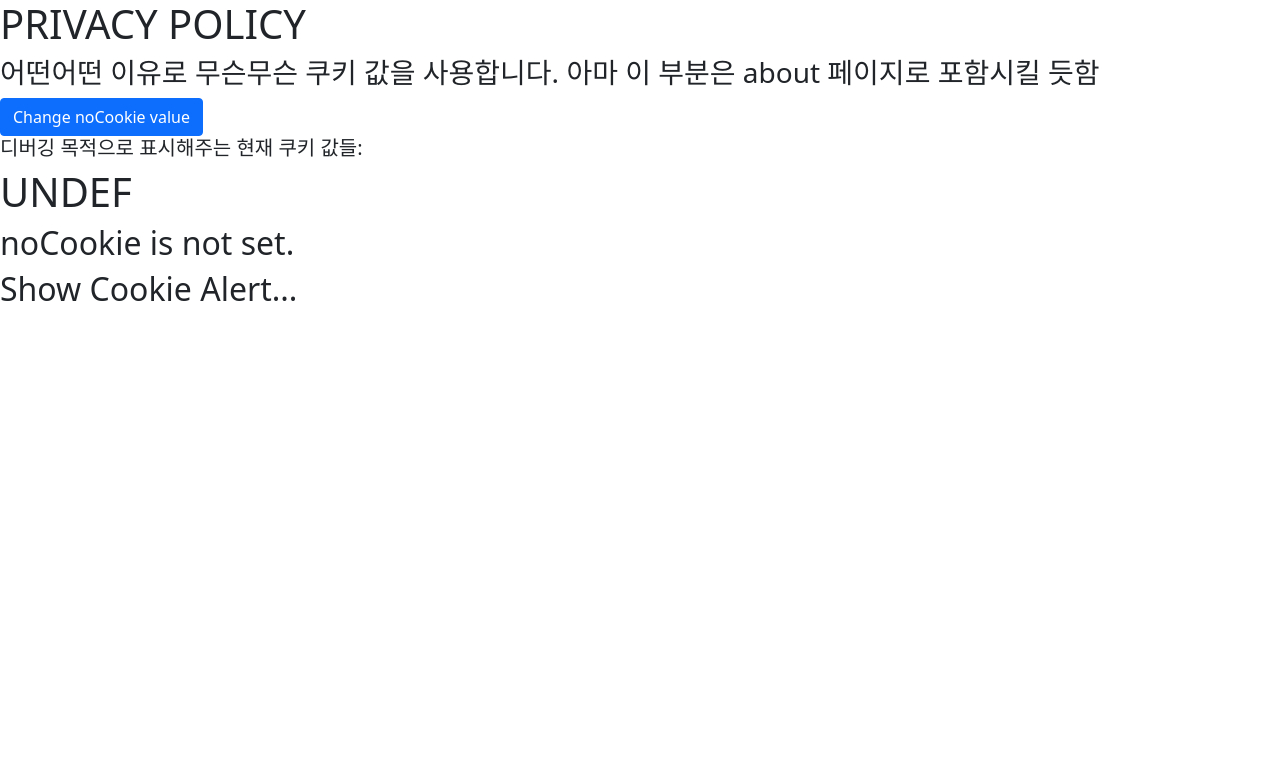
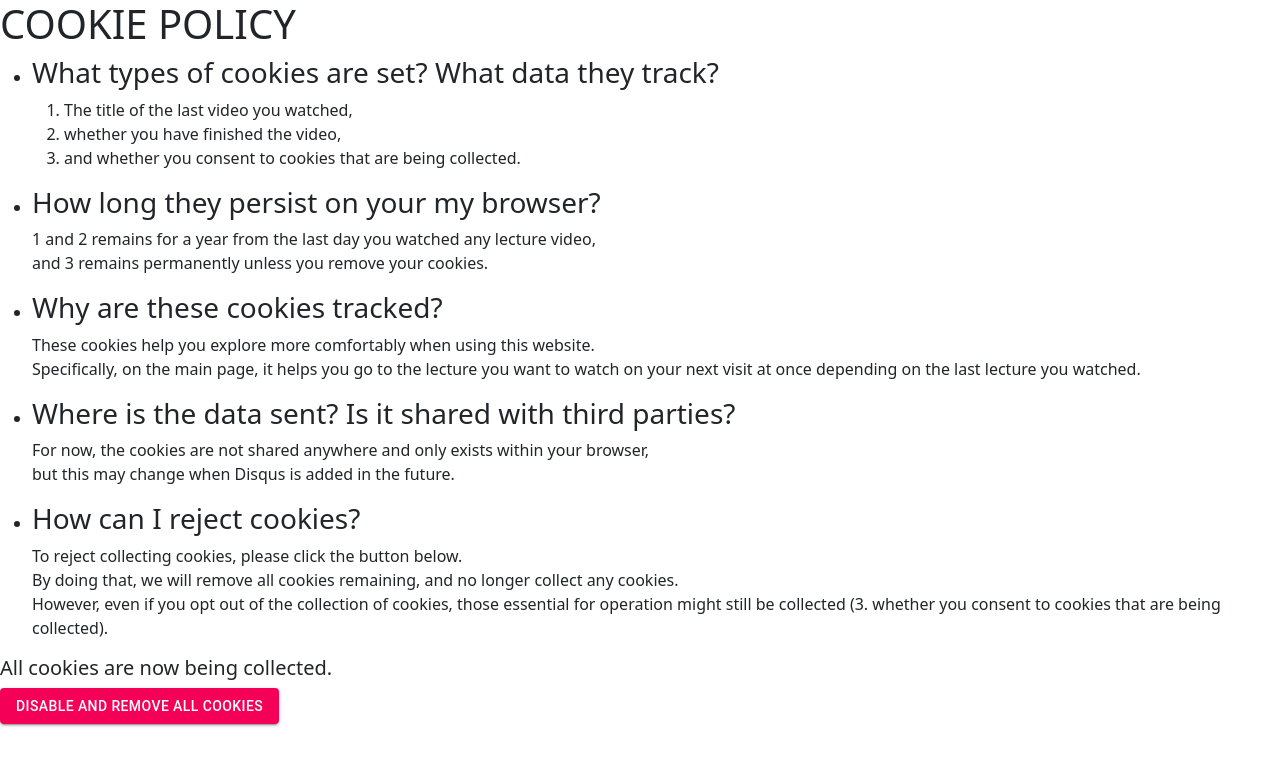
Before and after one commit to Voluntain-SKKU/Voluntain-2nd, a Next.js app in the folder web-dev/voluntain-app/: page /setting in a window 1280 px wide. Shown: the top 766 px of the page. Built offline with nearby package versions, Linux system fonts and the light colour scheme.

Commit message:
Construct the cookie policy page
The content of the cookie policy page has been written.
A confirmation dialog to disable cookies has been added.

```diff
--- a/web-dev/voluntain-app/pages/setting.js
+++ b/web-dev/voluntain-app/pages/setting.js
@@ -1,20 +1,14 @@
 import React from 'react'
 import { useCookies } from 'react-cookie'
-import { Button } from 'react-bootstrap'
+import { Button, Dialog, DialogActions, DialogContent, DialogContentText, DialogTitle } from '@material-ui/core';
 
+/**
+ * @see
+ * https://www.cookiebot.com/en/cookie-policy/
+ */
 export default function Setting() {
-    const [cookies, setCookie, removeCookie] = useCookies(['videoState', 'noCookie', 'cookieAlert']);
+    const [cookies, setCookie, removeCookie] = useCookies(['lastLectureId', 'videoEnd', 'noCookie', 'cookieAlert']);
 
-    // 1. videoState
-    function VideoState() {
-        if (cookies.videoState === undefined) {
-            return <h1>UNDEF</h1>
-        } else {
-            return <h1>{cookies.videoState}</h1>
-        }
-    }
-
-    // 2. noCookie
     function getInitialNoCookie() {
         if (cookies.noCookie === undefined) {
             return false;
@@ -24,17 +18,25 @@ export default function Setting() {
     }
 
     const [noCookieStat, setNoCookieUseStat] = React.useState(getInitialNoCookie());
+    const [openDialog, setOpenDialog] = React.useState(false);
 
-    /**
-     * NOTE: delete the maxAge value for release builds.
-     */
+    const handleOpenDialog = () => {
+        setOpenDialog(true);
+    }
+
+    const handleCloseDialog = () => {
+        setOpenDialog(false);
+    }
+
     const handleNoCookieChange = () => {
         if (noCookieStat === false) {
             // make noCookie true, and delete all other cookies.
             setNoCookieUseStat(true);
-            removeCookie('videoState');
+            removeCookie('lastLectureId');
+            removeCookie('videoEnd');
             removeCookie('cookieAlert');
-            setCookie('noCookie', true, { path: '/', maxAge: 120 });
+            setCookie('noCookie', true, { path: '/' });
+            handleCloseDialog();
         } else {
             // make noCookie false
             setNoCookieUseStat(false);
@@ -42,46 +44,73 @@ export default function Setting() {
         }
     }
 
-    const CurrentStat = () => {
-        if (noCookieStat === false)
-            return <h2>noCookie is not set.</h2>
-        else
-            return <h2>noCookie is set.</h2>
-    }
-
-    function getInitialCookieAlert() {
-        if (cookies.cookieAlert === undefined && (cookies.noCookie === false || cookies.noCookie === undefined)) {
-            return true;
+    const CookieSwitcher = () => {
+        if (noCookieStat === false) {
+            return (
+                <>
+                    <h5>All cookies are now being collected.</h5>
+                    <Button variant="contained" color="secondary" onClick={handleOpenDialog}>
+                        Disable and remove all cookies
+                    </Button>
+                </>
+            );
         } else {
-            return false;
-        }
-    }
-
-    const [cookieAlertShow, setCookieAlertShow] = React.useState(getInitialCookieAlert());
-
-    const CookieAlertStat = () => {
-        if (cookieAlertShow === true) {
-            return <h2>Show Cookie Alert...</h2>
-        } else {
-            return <h2>Stop showing cookie alert.</h2>
+            return (
+                <>
+                    <h5>Some of cookies are not being collected.</h5>
+                    <Button variant="contained" color="primary" onClick={handleNoCookieChange}>
+                        Enable cookies
+                    </Button>
+                </>
+            );
         }
     }
 
     return (
         <main>
-            <h1>PRIVACY POLICY</h1>
-            <h3>
-                어떤어떤 이유로 무슨무슨 쿠키 값을 사용합니다. 아마 이 부분은 about 페이지로 포함시킬 듯함
-            </h3>
+            <h1>COOKIE POLICY</h1>
+            <ul>
+                <li><h3>What types of cookies are set? What data they track?</h3></li>
+                <p><ol>
+                    <li>The title of the last video you watched,</li>
+                    <li>whether you have finished the video,</li>
+                    <li>and whether you consent to cookies that are being collected.</li>
+                </ol></p>
 
-            <Button onClick={handleNoCookieChange}>Change noCookie value</Button>
+                <li><h3>How long they persist on your my browser?</h3></li>
+                <p>1 and 2 remains for a year from the last day you watched any lecture video, <br />
+                and 3 remains permanently unless you remove your cookies.</p>
 
-            <h5>디버깅 목적으로 표시해주는 현재 쿠키 값들: </h5>
-            <div>
-                <VideoState />
-                <CurrentStat />
-                <CookieAlertStat />
-            </div>
+                <li><h3>Why are these cookies tracked?</h3></li>
+                <p>These cookies help you explore more comfortably when using this website.<br />
+                Specifically, on the main page, it helps you go to the lecture you want to watch
+                on your next visit at once depending on the last lecture you watched.</p>
+
+                <li><h3>Where is the data sent? Is it shared with third parties?</h3></li>
+                <p>For now, the cookies are not shared anywhere and only exists within your browser, <br />
+                but this may change when Disqus is added in the future. </p>
+
+                <li><h3>How can I reject cookies?</h3></li>
+                <p>To reject collecting cookies, please click the button below. <br />
+                By doing that, we will remove all cookies remaining, and no longer collect any cookies. <br />
+                However, even if you opt out of the collection of cookies,
+                those essential for operation might still be collected (3. whether you consent to cookies that are being collected). </p>
+            </ul>
+            <CookieSwitcher />
+            <Dialog open={openDialog} onClose={handleCloseDialog}>
+                <DialogTitle>{"Disable cookies?"}</DialogTitle>
+                <DialogContent>
+                    <DialogContentText>
+                        If you disable cookies, we will not be able to record the last lecture
+                        that you watched and guide you quickly in the main screen! <br />
+                        Continue anyway?
+                    </DialogContentText>
+                </DialogContent>
+                <DialogActions>
+                    <Button onClick={handleCloseDialog}>NO</Button>
+                    <Button onClick={handleNoCookieChange}>YES</Button>
+                </DialogActions>
+            </Dialog>
         </main>
     );
 }
```
